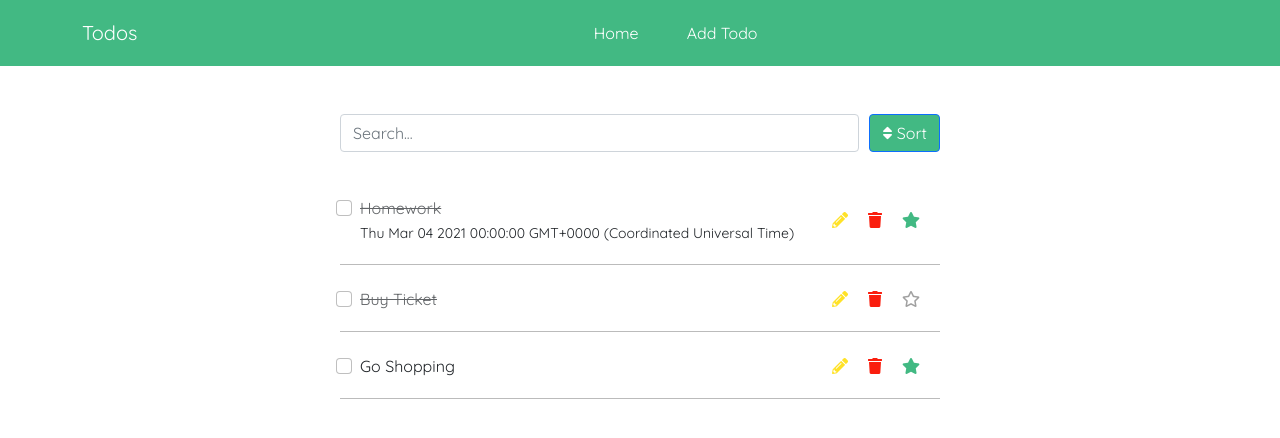
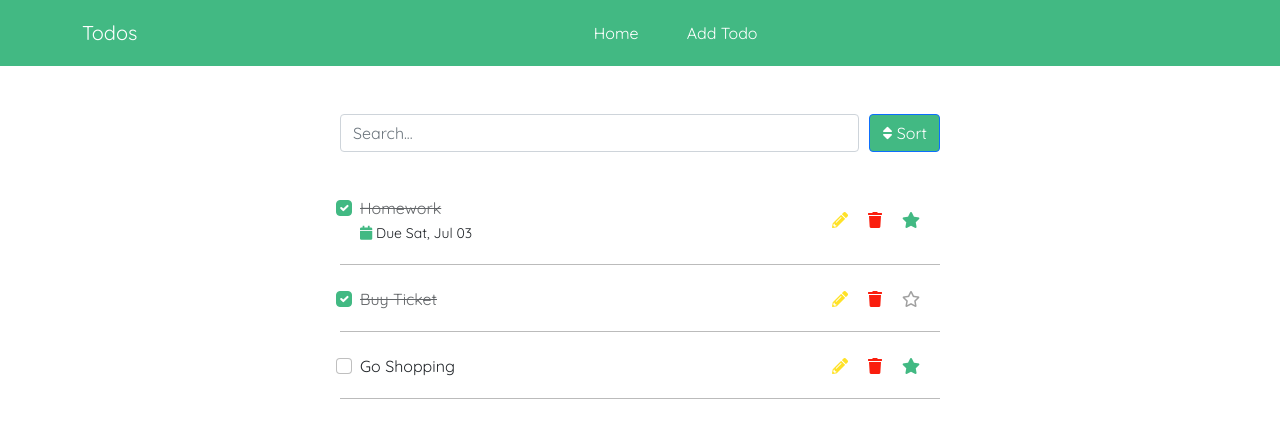
Before and after one commit to NightCoderMMCoder/Vue3TodoApp, a Vue app: page / in a window 1280 px wide. Shown: the top 438 px of the page. Built offline with nearby package versions, Linux system fonts and the light colour scheme.

Commit message:
4-MomentJS

```diff
--- a/package.json
+++ b/package.json
@@ -8,6 +8,7 @@
   },
   "dependencies": {
     "core-js": "^3.6.5",
+    "moment": "^2.29.1",
     "vue": "^3.0.0",
     "vue-router": "^4.0.0-0"
   },
--- a/src/components/Todos/TodoItem.vue
+++ b/src/components/Todos/TodoItem.vue
@@ -0,0 +1,97 @@
+<template>
+  <div class="form-check">
+    <input
+      class="form-check-input"
+      type="checkbox"
+      :id="todo.id"
+      :checked="todo.completed"
+    />
+    <label class="form-check-label" :for="todo.id">
+      <p class="mb-0">
+        <span :class="{ completed: todo.completed }">{{ todo.task }}</span>
+        <br />
+        <small :class="{ overDue: isOverDue }" v-if="todo.dueDate">
+          <i class="fas fa-calendar"></i> {{ isOverDue ? "OverDue" : "Due" }}
+          {{ formatDate }}
+        </small>
+      </p>
+      <span>
+        <i class="fas fa-pencil-alt"></i>
+        <i class="fas fa-trash"></i>
+        <i class="far fa-star" :class="{ important: todo.important }"></i>
+      </span>
+    </label>
+  </div>
+</template>
+
+<script>
+import moment from "moment";
+import { computed } from "vue";
+export default {
+  props: { todo: Object },
+  setup(props) {
+    const formatDate = computed(() => {
+      if (props.todo.dueDate) {
+        return moment(props.todo.dueDate).format("ddd, MMM DD");
+      }
+      return;
+    });
+
+    const isOverDue = computed(() => {
+      if (props.todo.dueDate) {
+        const dueDate = moment(props.todo.dueDate).format("YYYY-MM-DD");
+        const currentDate = moment(new Date()).format("YYYY-MM-DD");
+        return moment(currentDate).diff(moment(dueDate), "days") > 0
+          ? true
+          : false;
+      }
+      return;
+    });
+
+    return { formatDate, isOverDue };
+  },
+};
+</script>
+
+<style scoped>
+.form-check {
+  border-bottom: 1px solid #bbbbbb;
+  padding: 20px;
+}
+.form-check-label {
+  display: flex;
+  justify-content: space-between;
+  align-items: center;
+}
+.completed {
+  transition: 0.3s linear;
+  text-decoration: line-through;
+  opacity: 0.7;
+}
+.fa-calendar {
+  color: var(--primary);
+}
+.fa-star {
+  color: rgb(160, 160, 160);
+  cursor: pointer;
+}
+.important {
+  font-weight: bold;
+  color: var(--primary);
+}
+.overDue {
+  color: red;
+}
+.overDue .fas {
+  color: red;
+}
+.fa-trash {
+  margin: 0 20px;
+  color: #fa1e0e;
+  cursor: pointer;
+}
+.fa-pencil-alt {
+  color: #ffe227;
+  cursor: pointer;
+}
+</style>
--- a/src/components/Todos/TodosList.vue
+++ b/src/components/Todos/TodosList.vue
@@ -1,26 +1,14 @@
 <template>
   <div class="todos-list">
-    <div class="form-check" v-for="todo in todos" :key="todo.id">
-      <input class="form-check-input" type="checkbox" value="" id="" />
-      <label class="form-check-label" for="">
-        <p class="mb-0">
-          <span :class="{ completed: todo.completed }">{{ todo.task }}</span>
-          <br />
-          <small>{{ todo.dueDate }}</small>
-        </p>
-        <span>
-          <i class="fas fa-pencil-alt"></i>
-          <i class="fas fa-trash"></i>
-          <i class="far fa-star" :class="{ important: todo.important }"></i>
-        </span>
-      </label>
-    </div>
+    <TodoItem v-for="todo in todos" :key="todo.id" :todo="todo" />
   </div>
 </template>
 
 <script>
 import { ref } from "vue";
+import TodoItem from "./TodoItem.vue";
 export default {
+  components: { TodoItem },
   setup() {
     const todos = ref([
       {
@@ -28,7 +16,7 @@ export default {
         task: "Homework",
         completed: true,
         important: true,
-        dueDate: new Date(2021, 2, 4),
+        dueDate: new Date(2021, 6, 3),
       },
       {
         id: 2,
@@ -45,46 +33,3 @@ export default {
   },
 };
 </script>
-
-<style scoped>
-.form-check {
-  border-bottom: 1px solid #bbbbbb;
-  padding: 20px;
-}
-.form-check-label {
-  display: flex;
-  justify-content: space-between;
-  align-items: center;
-}
-.completed {
-  transition: 0.3s linear;
-  text-decoration: line-through;
-  opacity: 0.7;
-}
-.fa-calendar {
-  color: var(--primary);
-}
-.fa-star {
-  color: rgb(160, 160, 160);
-  cursor: pointer;
-}
-.important {
-  font-weight: bold;
-  color: var(--primary);
-}
-.overDue {
-  color: red;
-}
-.overDue .fas {
-  color: red;
-}
-.fa-trash {
-  margin: 0 20px;
-  color: #fa1e0e;
-  cursor: pointer;
-}
-.fa-pencil-alt {
-  color: #ffe227;
-  cursor: pointer;
-}
-</style>
```
Also changed, not shown: 1 other file (tests, documents, lock files or other folders).
